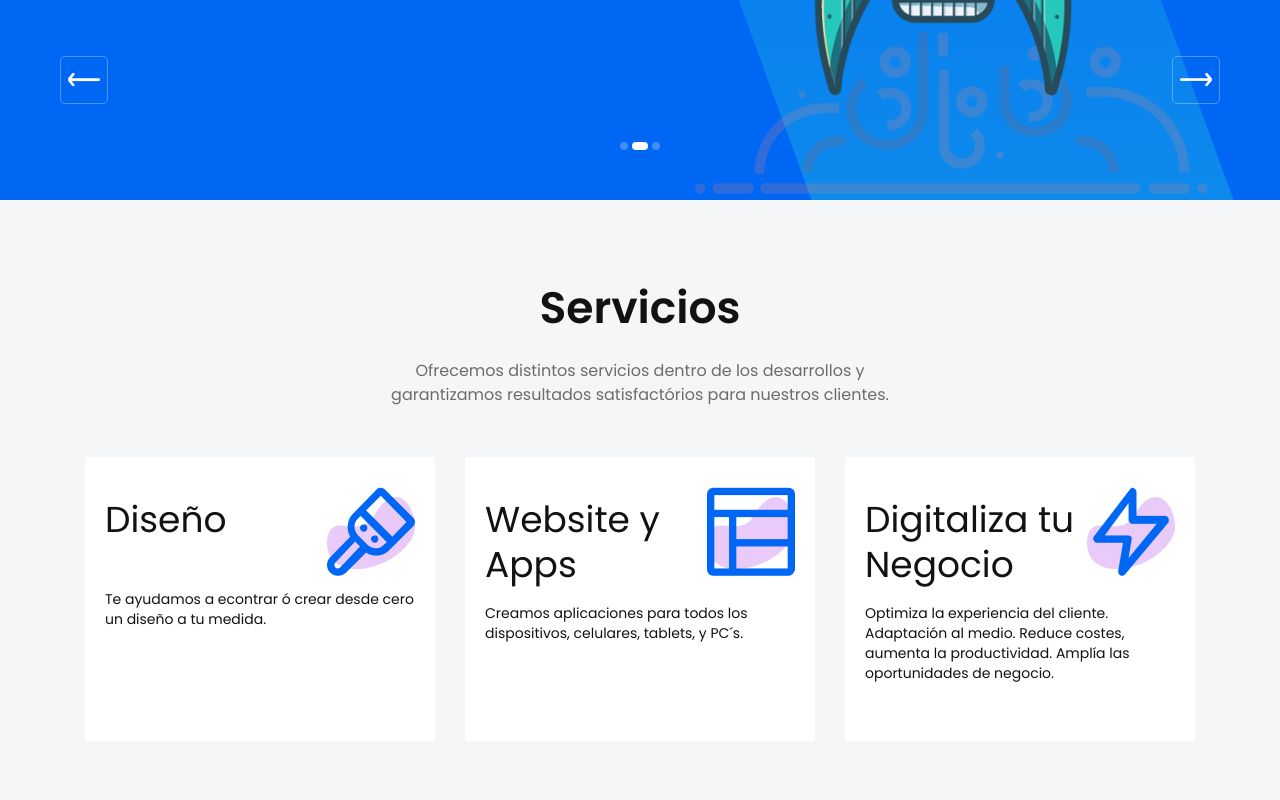
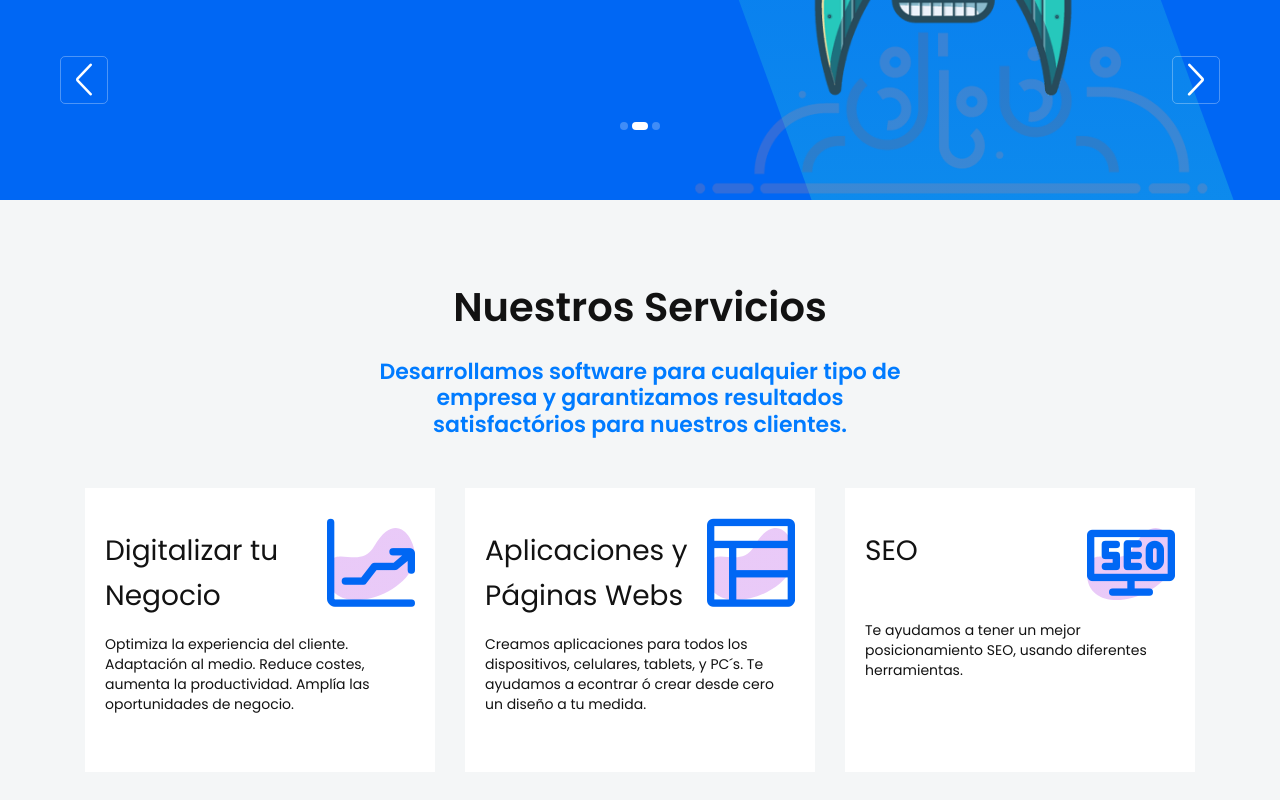
Before and after one commit to brauliorg12/cubanova, an Angular app: page / in a window 1280 px wide. Shown: the part 600-1400 px from the top of the page. Built offline with nearby package versions, Linux system fonts and the light colour scheme.

Commit message:
revision 10

```diff
--- a/src/app/app.component.html
+++ b/src/app/app.component.html
@@ -42,8 +42,8 @@
                             <li class="nav-item"><a class="page-scroll" href="#services">Servicios</a></li>
                             <li class="nav-item"><a class="page-scroll" href="#portfolio">Portfolio</a></li>
                             <!-- <li class="nav-item"><a class="page-scroll" href="#pricing">Pricing</a></li> -->
-                            <!-- <li class="nav-item"><a class="page-scroll" href="#team">Trabajos Realizados</a></li> -->
-                            <!-- <li class="nav-item"><a class="page-scroll" href="#team">Team</a></li> -->
+                            <!-- <li class="nav-item"><a class="page-scroll" href="#works">Trabajos Realizados</a></li> -->
+                            <!-- <li class="nav-item"><a class="page-scroll" href="#works">Team</a></li> -->
                             <li class="nav-item"><a class="page-scroll" href="#contact">Contacto</a></li>
                         </ul>
                     </div>
@@ -145,10 +145,10 @@
         </div>
 
         <a class="carousel-control-prev" href="#carouselThree" role="button" data-slide="prev">
-            <i class="lni lni-arrow-left"></i>
+            <i class="lni lni-chevron-left"></i>
         </a>
         <a class="carousel-control-next" href="#carouselThree" role="button" data-slide="next">
-            <i class="lni lni-arrow-right"></i>
+            <i class="lni lni-chevron-right"></i>
         </a>
     </div>
 </section>
@@ -162,51 +162,21 @@
         <div class="row justify-content-center">
             <div class="col-lg-6 col-md-10">
                 <div class="section-title text-center pb-10">
-                    <h3 class="title">Servicios</h3>
-                    <p class="text">Ofrecemos distintos servicios dentro de los desarrollos y garantizamos resultados
-                        satisfactórios
-                        para nuestros clientes.</p>
+                    <h3 class="title">Nuestros Servicios</h3>
+                    <br>
+                    <h4 class="sub-title  text-primary">Desarrollamos software para cualquier tipo de empresa y
+                        garantizamos resultados satisfactórios para nuestros clientes.</h4>
                 </div> <!-- row -->
             </div>
         </div> <!-- row -->
         <div class="row justify-content-center">
+
             <div class="col-lg-4 col-md-7 col-sm-9">
                 <div class="single-features mt-40">
                     <div class="features-title-icon d-flex justify-content-between">
-                        <h4 class="features-title"><a>Diseño</a></h4>
+                        <h4 class="features-title"><a href="#works" class="page-scroll">Digitalizar tu Negocio</a></h4>
                         <div class="features-icon">
-                            <i class="lni lni-brush"></i>
-                            <img class="shape" src="assets/images/f-shape-1.svg" alt="Shape">
-                        </div>
-                    </div>
-                    <div class="features-content">
-                        <p class="text">Te ayudamos a econtrar ó crear desde cero un diseño a tu medida.</p>
-                        <!-- <a class="features-btn" href="#">LEARN MORE</a> -->
-                    </div>
-                </div> <!-- single features -->
-            </div>
-            <div class="col-lg-4 col-md-7 col-sm-9">
-                <div class="single-features mt-40">
-                    <div class="features-title-icon d-flex justify-content-between">
-                        <h4 class="features-title"><a>Website y Apps</a></h4>
-                        <div class="features-icon">
-                            <i class="lni lni-layout"></i>
-                            <img class="shape" src="assets/images/f-shape-1.svg" alt="Shape">
-                        </div>
-                    </div>
-                    <div class="features-content">
-                        <p class="text">Creamos aplicaciones para todos los dispositivos, celulares, tablets, y PC´s.
-                        </p>
-                        <!-- <a class="features-btn" href="#">LEARN MORE</a> -->
-                    </div>
-                </div> <!-- single features -->
-            </div>
-            <div class="col-lg-4 col-md-7 col-sm-9">
-                <div class="single-features mt-40">
-                    <div class="features-title-icon d-flex justify-content-between">
-                        <h4 class="features-title"><a>Digitaliza tu Negocio</a></h4>
-                        <div class="features-icon">
-                            <i class="lni lni-bolt"></i>
+                            <i class="lni lni-stats-up"></i>
                             <img class="shape" src="assets/images/f-shape-1.svg" alt="Shape">
                         </div>
                     </div>
@@ -217,6 +187,43 @@
                     </div>
                 </div> <!-- single features -->
             </div>
+
+            <div class="col-lg-4 col-md-7 col-sm-9">
+                <div class="single-features mt-40">
+                    <div class="features-title-icon d-flex justify-content-between">
+                        <h4 class="features-title"><a href="#works" class="page-scroll">Aplicaciones y Páginas Webs</a>
+                        </h4>
+                        <div class="features-icon">
+                            <i class="lni lni-layout"></i>
+                            <img class="shape" src="assets/images/f-shape-1.svg" alt="Shape">
+                        </div>
+                    </div>
+                    <div class="features-content">
+                        <p class="text">Creamos aplicaciones para todos los dispositivos, celulares, tablets, y PC´s. Te
+                            ayudamos a econtrar ó crear desde cero un diseño a tu medida.
+                        </p>
+                        <!-- <a class="features-btn" href="#">LEARN MORE</a> -->
+                    </div>
+                </div> <!-- single features -->
+            </div>
+
+            <div class="col-lg-4 col-md-7 col-sm-9">
+                <div class="single-features mt-40">
+                    <div class="features-title-icon d-flex justify-content-between">
+                        <h4 class="features-title"><a href="#works" class="page-scroll">SEO</a></h4>
+                        <div class="features-icon">
+                            <i class="lni lni-seo"></i>
+                            <img class="shape" src="assets/images/f-shape-1.svg" alt="Shape">
+                        </div>
+                    </div>
+                    <div class="features-content">
+                        <p class="text">Te ayudamos a tener un mejor posicionamiento SEO, usando diferentes
+                            herramientas.</p>
+                        <!-- <a class="features-btn" href="#">LEARN MORE</a> -->
+                    </div>
+                </div> <!-- single features -->
+            </div>
+
         </div> <!-- row -->
     </div> <!-- container -->
 </section>
@@ -278,7 +285,7 @@
 
                 <ul class="slider-btn rounded-buttons">
                     <li><a class="main-btn rounded-two"
-                            href="https://cubanova.com/assets/pdf/CV_braulio_rodriguez.pdf">Descargar Curriculum</a>
+                            href="https://cubanova.com/assets/pdf/CV_braulio_rodriguez.pdf">Descargar C.V.</a>
                     </li>
                 </ul>
             </div>
@@ -402,7 +409,7 @@
 </section> -->
 
 
-<section id="team" class="portfolio-area portfolio-four pb-100">
+<section id="works" class="portfolio-area portfolio-four pb-100">
     <div class="container">
         <div class="row justify-content-center">
             <div class="col-lg-6 col-md-10">
@@ -433,18 +440,20 @@
                                 <img src="assets/images/portfolio/codi_small.jpg" alt="">
                                 <div class="portfolio-overlay d-flex align-items-center justify-content-center">
                                     <div class="portfolio-content">
+                                        <h6 class="text-center text-light">CoDi - Comunidad Digital</h6>
+                                        <br>
                                         <div class="portfolio-icon">
                                             <a class="image-popup" href="assets/images/portfolio/codi_full.jpg"><i
                                                     class="lni lni-zoom-in"></i></a>
-                                            <p class="text-center text-primary"><b>Ver</b></p>
-                                            <img src="assets/images/portfolio/shape.svg" alt="Codi - Comunidad Digital"
+                                            <p class="text-center text-light"><b>Zoom</b></p>
+                                            <img src="assets/images/portfolio/shape.svg" alt="CoDi - Comunidad Digital"
                                                 class="shape">
                                         </div>
                                         <div class="portfolio-icon">
                                             <a href="https://codiapp.com.ar" target="_blank"><i
                                                     class="lni lni-link"></i></a>
-                                            <p class="text-center text-primary"><b>Visitar</b></p>
-                                            <img src="assets/images/portfolio/shape.svg" alt="Codi - Comunidad Digital"
+                                            <p class="text-center text-light"><b>Visitar</b></p>
+                                            <img src="assets/images/portfolio/shape.svg" alt="CoDi - Comunidad Digital"
                                                 class="shape">
                                         </div>
                                     </div>
@@ -458,22 +467,26 @@
                             <div class="portfolio-image">
                                 <img src="assets/images/portfolio/ofertacerca_small.png" alt="">
                                 <div class="portfolio-overlay d-flex align-items-center justify-content-center">
+
                                     <div class="portfolio-content">
+                                        <h6 class="text-center text-light">Ofertacerca</h6>
+                                        <br>
                                         <div class="portfolio-icon">
                                             <a class="image-popup"
                                                 href="assets/images/portfolio/ofertacerca_full.png"><i
                                                     class="lni lni-zoom-in"></i></a>
-                                            <p class="text-center text-primary"><b>Ver</b></p>
+                                            <p class="text-center text-light"><b>Zoom</b></p>
                                             <img src="assets/images/portfolio/shape.svg" alt="Ofertacerca"
                                                 class="shape">
                                         </div>
                                         <div class="portfolio-icon">
                                             <a href="https://ofertacerca.com" target="_blank"><i
                                                     class="lni lni-link"></i></a>
-                                            <p class="text-center text-primary"><b>Visitar</b></p>
+                                            <p class="text-center text-light"><b>Visitar</b></p>
                                             <img src="assets/images/portfolio/shape.svg" alt="Ofertacerca"
                                                 class="shape">
                                         </div>
+
                                     </div>
                                 </div>
                             </div>
@@ -485,17 +498,20 @@
                             <div class="portfolio-image">
                                 <img src="assets/images/portfolio/cipal_small.jpg" alt="">
                                 <div class="portfolio-overlay d-flex align-items-center justify-content-center">
+
                                     <div class="portfolio-content">
+                                        <h6 class="text-center text-light">CIPAL</h6>
+                                        <br>
                                         <div class="portfolio-icon">
                                             <a class="image-popup" href="assets/images/portfolio/cipal_full.jpeg"><i
                                                     class="lni lni-zoom-in"></i></a>
-                                            <p class="text-center text-primary"><b>Ver</b></p>
+                                            <p class="text-center text-light"><b>Zoom</b></p>
                                             <img src="assets/images/portfolio/shape.svg" alt="CIPAL" class="shape">
                                         </div>
                                         <div class="portfolio-icon">
                                             <a href="https://cipal.com.ar/" target="_blank"><i
                                                     class="lni lni-link"></i></a>
-                                            <p class="text-center text-primary"><b>Visitar</b></p>
+                                            <p class="text-center text-light"><b>Visitar</b></p>
                                             <img src="assets/images/portfolio/shape.svg" alt="CIPAL" class="shape">
                                         </div>
                                     </div>
@@ -509,18 +525,22 @@
                             <div class="portfolio-image">
                                 <img src="assets/images/portfolio/rifa_tecnicocerca_small.png" alt="">
                                 <div class="portfolio-overlay d-flex align-items-center justify-content-center">
+
                                     <div class="portfolio-content">
+                                        <h6 class="text-center text-light">RIFA - Tecnicocerca</h6>
+                                        <br>
                                         <div class="portfolio-icon">
-                                            <a class="image-popup" href="assets/images/portfolio/rifa_tecnicocerca_full.png"><i
+                                            <a class="image-popup"
+                                                href="assets/images/portfolio/rifa_tecnicocerca_full.png"><i
                                                     class="lni lni-zoom-in"></i></a>
-                                            <p class="text-center text-primary"><b>Ver</b></p>
+                                            <p class="text-center text-light"><b>Zoom</b></p>
                                             <img src="assets/images/portfolio/shape.svg" alt="RIFA - Tecnicocerca"
                                                 class="shape">
                                         </div>
                                         <div class="portfolio-icon">
                                             <a href="https://tecnicocerca.com/rifa/" target="_blank"><i
                                                     class="lni lni-link"></i></a>
-                                            <p class="text-center text-primary"><b>Visitar</b></p>
+                                            <p class="text-center text-light"><b>Visitar</b></p>
                                             <img src="assets/images/portfolio/shape.svg" alt="RIFA - Tecnicocerca"
                                                 class="shape">
                                         </div>
@@ -535,18 +555,21 @@
                             <div class="portfolio-image">
                                 <img src="assets/images/portfolio/coroli_small.jpeg" alt="">
                                 <div class="portfolio-overlay d-flex align-items-center justify-content-center">
+
                                     <div class="portfolio-content">
+                                        <h6 class="text-center text-light">Lorena Coroli</h6>
+                                        <br>
                                         <div class="portfolio-icon">
                                             <a class="image-popup" href="assets/images/portfolio/coroli_full.png"><i
                                                     class="lni lni-zoom-in"></i></a>
-                                            <p class="text-center text-primary"><b>Ver</b></p>
+                                            <p class="text-center text-light"><b>Zoom</b></p>
                                             <img src="assets/images/portfolio/shape.svg" alt="Lorena Coroli"
                                                 class="shape">
                                         </div>
                                         <div class="portfolio-icon">
                                             <a href="https://www.lorenacoroli.com.ar/" target="_blank"><i
                                                     class="lni lni-link"></i></a>
-                                            <p class="text-center text-primary"><b>Visitar</b></p>
+                                            <p class="text-center text-light"><b>Visitar</b></p>
                                             <img src="assets/images/portfolio/shape.svg" alt="Lorena Coroli"
                                                 class="shape">
                                         </div>
@@ -561,18 +584,21 @@
                             <div class="portfolio-image">
                                 <img src="assets/images/portfolio/ae_small.png" alt="">
                                 <div class="portfolio-overlay d-flex align-items-center justify-content-center">
+
                                     <div class="portfolio-content">
+                                        <h6 class="text-center text-light">All Extruded</h6>
+                                        <br>
                                         <div class="portfolio-icon">
                                             <a class="image-popup" href="assets/images/portfolio/ae_full.png"><i
                                                     class="lni lni-zoom-in"></i></a>
-                                            <p class="text-center text-primary"><b>Ver</b></p>
+                                            <p class="text-center text-light"><b>Zoom</b></p>
                                             <img src="assets/images/portfolio/shape.svg" alt="All Extruded"
                                                 class="shape">
                                         </div>
                                         <div class="portfolio-icon">
                                             <a href="https://allextruded.com/" target="_blank"><i
                                                     class="lni lni-link"></i></a>
-                                            <p class="text-center text-primary"><b>Visitar</b></p>
+                                            <p class="text-center text-light"><b>Visitar</b></p>
                                             <img src="assets/images/portfolio/shape.svg" alt="All Extruded"
                                                 class="shape">
                                         </div>
@@ -587,20 +613,21 @@
                             <div class="portfolio-image">
                                 <img src="assets/images/portfolio/aquafeed_small.jpeg" alt="">
                                 <div class="portfolio-overlay d-flex align-items-center justify-content-center">
+
                                     <div class="portfolio-content">
+                                        <h6 class="text-center text-light">AquaFeed</h6>
+                                        <br>
                                         <div class="portfolio-icon">
                                             <a class="image-popup" href="assets/images/portfolio/aquafeed_small.jpeg"><i
                                                     class="lni lni-zoom-in"></i></a>
-                                            <p class="text-center text-primary"><b>Ver</b></p>
-                                            <img src="assets/images/portfolio/shape.svg" alt="AquaFeed"
-                                                class="shape">
+                                            <p class="text-center text-light"><b>Zoom</b></p>
+                                            <img src="assets/images/portfolio/shape.svg" alt="AquaFeed" class="shape">
                                         </div>
                                         <div class="portfolio-icon">
                                             <a href="https://aquafeed.co/" target="_blank"><i
                                                     class="lni lni-link"></i></a>
-                                            <p class="text-center text-primary"><b>Visitar</b></p>
-                                            <img src="assets/images/portfolio/shape.svg" alt="AquaFeed"
-                                                class="shape">
+                                            <p class="text-center text-light"><b>Visitar</b></p>
+                                            <img src="assets/images/portfolio/shape.svg" alt="AquaFeed" class="shape">
                                         </div>
                                     </div>
                                 </div>
@@ -613,18 +640,21 @@
                             <div class="portfolio-image">
                                 <img src="assets/images/portfolio/mag_full.png" alt="">
                                 <div class="portfolio-overlay d-flex align-items-center justify-content-center">
+
                                     <div class="portfolio-content">
+                                        <h6 class="text-center text-light">Milling and Grain</h6>
+                                        <br>
                                         <div class="portfolio-icon">
                                             <a class="image-popup" href="assets/images/portfolio/mag_full.png"><i
                                                     class="lni lni-zoom-in"></i></a>
-                                            <p class="text-center text-primary"><b>Ver</b></p>
+                                            <p class="text-center text-light"><b>Zoom</b></p>
                                             <img src="assets/images/portfolio/shape.svg" alt="Milling and Grain"
                                                 class="shape">
                                         </div>
                                         <div class="portfolio-icon">
                                             <a href="https://millingandgrain.co/" target="_blank"><i
                                                     class="lni lni-link"></i></a>
-                                            <p class="text-center text-primary"><b>Visitar</b></p>
+                                            <p class="text-center text-light"><b>Visitar</b></p>
                                             <img src="assets/images/portfolio/shape.svg" alt="Milling and Grain"
                                                 class="shape">
                                         </div>
--- a/src/assets/css/style.css
+++ b/src/assets/css/style.css
@@ -124,7 +124,7 @@ p {
 
 /*===== All Section Title Style =====*/
 .section-title .title {
-  font-size: 44px;
+  font-size: 40px;
   font-weight: 600;
   color: #121212;
   line-height: 55px;
@@ -3242,7 +3242,7 @@ p {
 }
 
 .carousel-indicators {
-  margin-bottom: 50px;
+  margin-bottom: 70px;
 }
 .carousel-indicators li {
   display: block;
@@ -3357,7 +3357,7 @@ p {
   min-height: 284px;
 }
 .single-features .features-title-icon .features-title a {
-  font-size: 36px;
+  font-size: 28px;
   line-height: 45px;
   color: #121212;
   -webkit-transition: all 0.3s ease-out 0s;
@@ -3375,13 +3375,13 @@ p {
 }
 @media (max-width: 767px) {
   .single-features .features-title-icon .features-title a {
-    font-size: 24px;
+    font-size: 20px;
     line-height: 35px;
   }
 }
 @media only screen and (min-width: 576px) and (max-width: 767px) {
   .single-features .features-title-icon .features-title a {
-    font-size: 36px;
+    font-size: 28px;
     line-height: 45px;
   }
 }
@@ -3513,7 +3513,12 @@ p {
   -ms-transition: all 0.5s ease-out 0s;
   -o-transition: all 0.5s ease-out 0s;
   transition: all 0.5s ease-out 0s;
-  background-color: rgba(255, 255, 255, 0.8);
+  /* background-color: rgba(255, 255, 255, 0.911); */
+
+  background: -webkit-linear-gradient(left, #0067f4 0%, #2bdbdc 100%);
+  background: -o-linear-gradient(left, #0067f4 0%, #2bdbdc 100%);
+  background: linear-gradient(to right, #0067f4 0%, #2bdbdc 100%);
+
   -webkit-transform: scale(0.9);
   -moz-transform: scale(0.9);
   -ms-transform: scale(0.9);
@@ -3521,8 +3526,10 @@ p {
   transform: scale(0.9);
   border-radius: 8px;
 }
+
 .single-portfolio .portfolio-image .portfolio-overlay .portfolio-content {
   padding: 16px;
+  filter: blur(0px);
 }
 .single-portfolio
   .portfolio-image
@@ -3540,7 +3547,7 @@ p {
   .portfolio-icon
   a {
   font-size: 48px;
-  color: #0067f4;
+  color: #fff;
   position: relative;
   z-index: 5;
   line-height: 50px;
--- a/src/index.html
+++ b/src/index.html
@@ -64,9 +64,6 @@
   <!--====== Magnific Popup js ======-->
   <script src="assets/js/jquery.magnific-popup.min.js"></script>
 
-  <!--====== Ajax Contact js ======-->
-  <script src="assets/js/ajax-contact.js"></script>
-
   <!--====== Isotope js ======-->
   <script src="assets/js/imagesloaded.pkgd.min.js"></script>
   <script src="assets/js/isotope.pkgd.min.js"></script>
```
